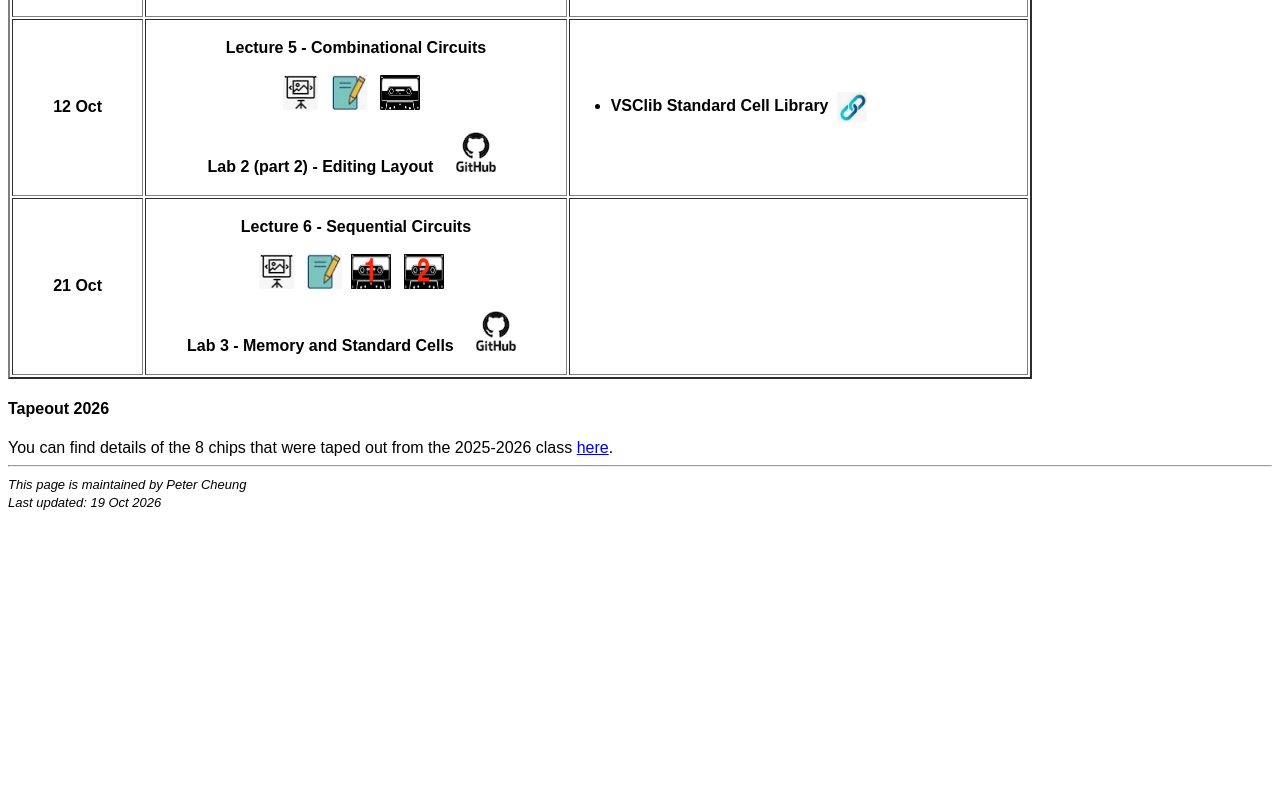
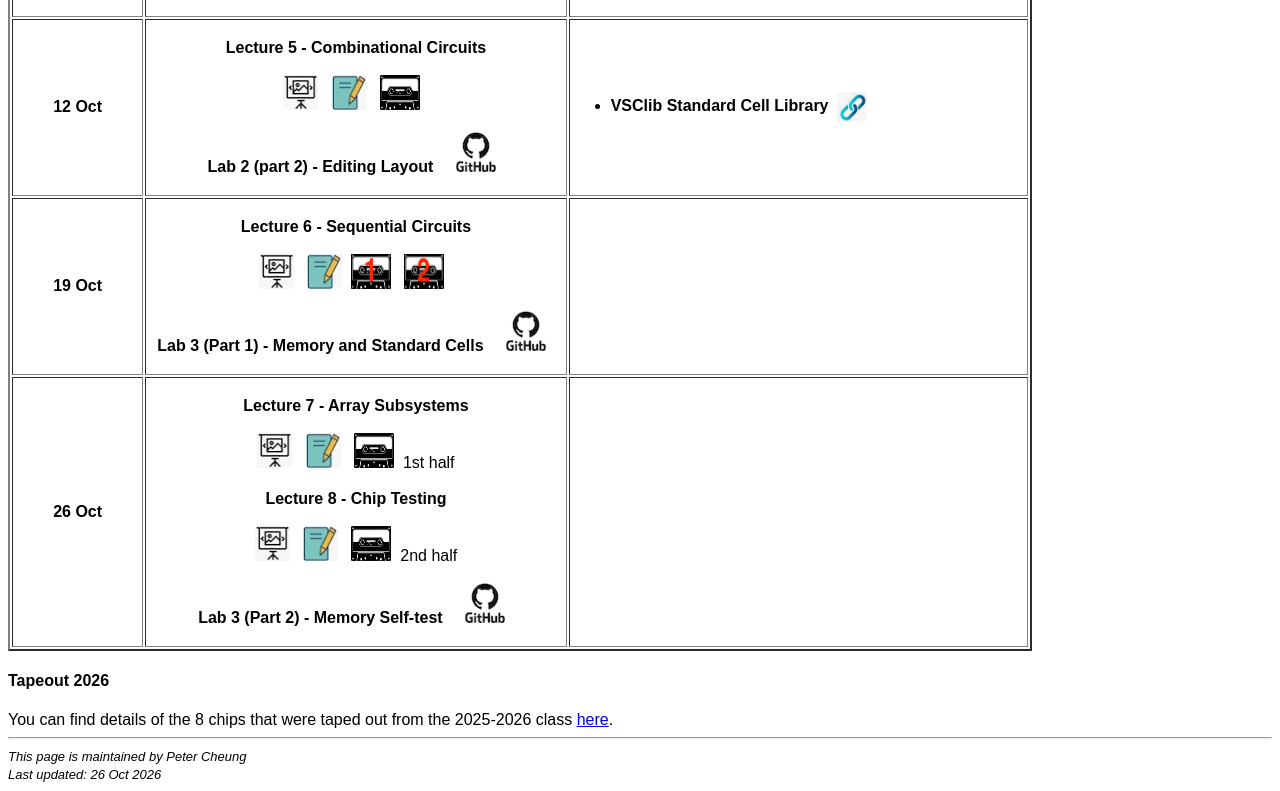
Before and after one commit to ELEC70142-Digital-VLSI-Design/course-website, a plain HTML site: page index.html in a window 1280 px wide. Shown: the part 1116-1907 px from the top of the page. Before the commit the page ends 1635 px from the top, so only its background shows below. Drawn offline with Linux system fonts and the light colour scheme.

Commit message:
update week 5 materials

```diff
--- a/index.html
+++ b/index.html
@@ -121,7 +121,7 @@
 
 	  <tr>
       	<td>  <center>
-      	<strong> 21 Oct</strong>
+      	<strong> 19 Oct</strong>
       	</center><br>
 		</td>
       	<td><br>
@@ -144,7 +144,7 @@
 			</center><br>
 --->
 
-			<center><strong>Lab 3 - Memory and Standard Cells</strong>&nbsp;&nbsp;&nbsp;&nbsp;
+			<center><strong>Lab 3 (Part 1) - Memory and Standard Cells</strong>&nbsp;&nbsp;&nbsp;&nbsp;
 			<a href="https://github.com/ELEC70142-Digital-VLSI-Design/Lab_3"><img src="github_icon.png" width="40" height="40" alt=""></a>&nbsp;&nbsp;
 			</center><br>
 	  </td>
@@ -153,10 +153,10 @@
 		</td>
 
 	 </tr>
-<!---
+
 	  <tr>
       	<td>  <center>
-      	<strong>27 Oct</strong>
+      	<strong>26 Oct</strong>
       	</center><br>
 		</td>
       	<td><br>
@@ -164,18 +164,25 @@
 			</center><br>
 		  	<center><a href="7 - Arrays (slides).pdf"><img src="slides_icon.jpg" width="35" height="35" alt=""></a>&nbsp;&nbsp;
 			<a href="7 - Arrays (notes).pdf"><img src="notes_icon.jpg" width="35" height="35" alt=""></a>&nbsp;&nbsp;
-			<a href="https://imperial.cloud.panopto.eu/Panopto/Pages/Viewer.aspx?id=d7afd46f-55af-4936-a6cc-b37000c60b71"><img src="tape_icon.jpg" width="40" height="35" alt=""></a>&nbsp;&nbsp;
+			<a href=""><img src="tape_icon.jpg" width="40" height="35" alt=""></a>&nbsp;&nbsp;1st half
 			</center><br>
 
-			<center><strong>Lab 4 - Memory Self-test</strong>&nbsp;&nbsp;&nbsp;&nbsp;
-			<a href="https://github.com/ELEC70142-VLSI-Coursework/Lab_4"><img src="github_icon.png" width="40" height="40" alt=""></a>&nbsp;&nbsp;
+			<center><strong>Lecture 8 - Chip Testing</strong>
+			</center><br>
+		  	<center><a href="8 - VLSI chip testing (slides).pdf"><img src="slides_icon.jpg" width="35" height="35" alt=""></a>&nbsp;&nbsp;
+			<a href="8 - VLSI chip testing (notes).pdf"><img src="notes_icon.jpg" width="35" height="35" alt=""></a>&nbsp;&nbsp;
+			<a href=""><img src="tape_icon.jpg" width="40" height="35" alt=""></a>&nbsp;&nbsp;2nd half
+			</center><br>
+
+			<center><strong>Lab 3 (Part 2) - Memory Self-test</strong>&nbsp;&nbsp;&nbsp;&nbsp;
+			<a href="https://github.com/ELEC70142-Digital-VLSI-Design/Lab_3"><img src="github_icon.png" width="40" height="40" alt=""></a>&nbsp;&nbsp;
 			</center><br>
 	  </td>
       	<td>
 
 		</td>
 	 </tr>
-
+<!---
 	  <tr>
       	<td>  <center>
       	<strong>3 Nov</strong>
@@ -355,6 +362,6 @@
 <hr>
 <font size="-1" face="Arial, Helvetica, sans-serif"><i>This page is maintained by Peter Cheung</i>
 <br>
-<i>Last updated: 19 Oct 2026</i></font>
+<i>Last updated: 26 Oct 2026</i></font>
 </body>
 </html>
```
Also changed, not shown: 4 other files.
